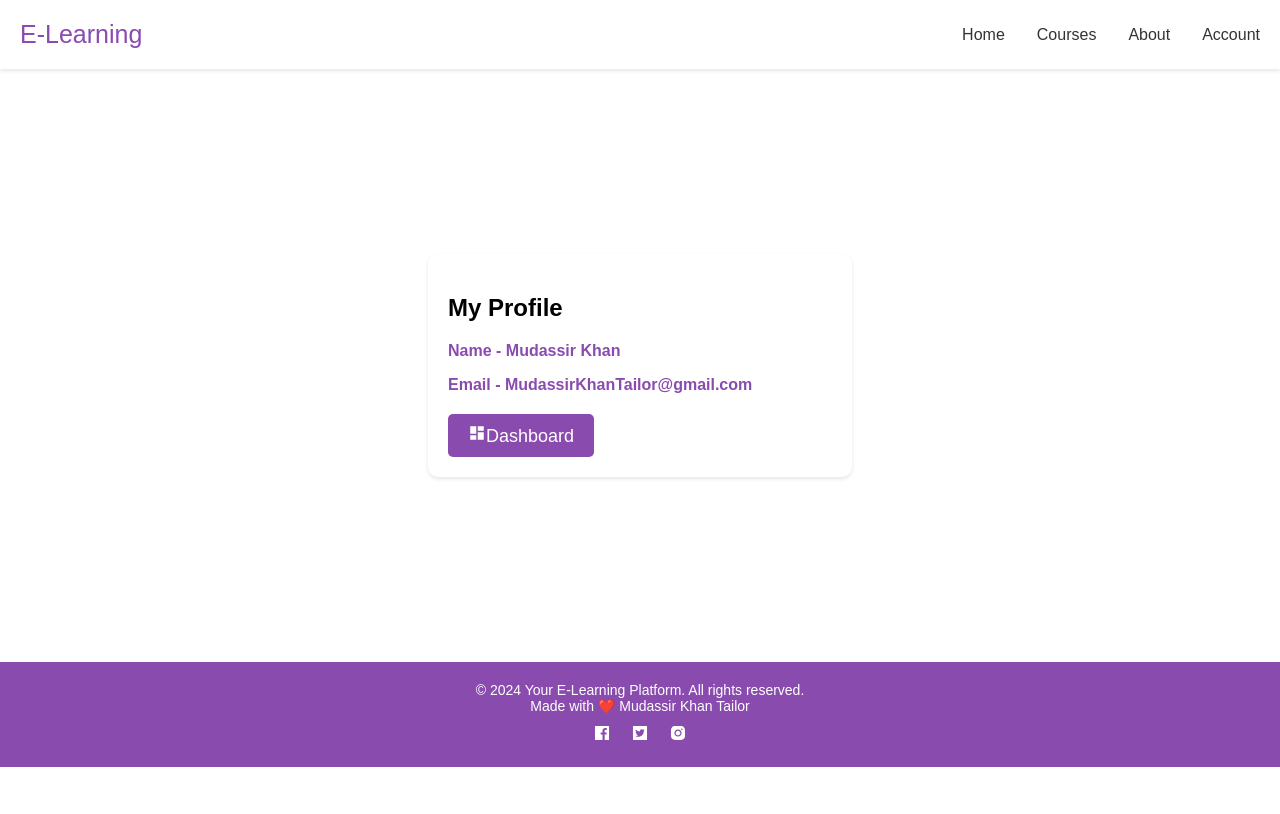
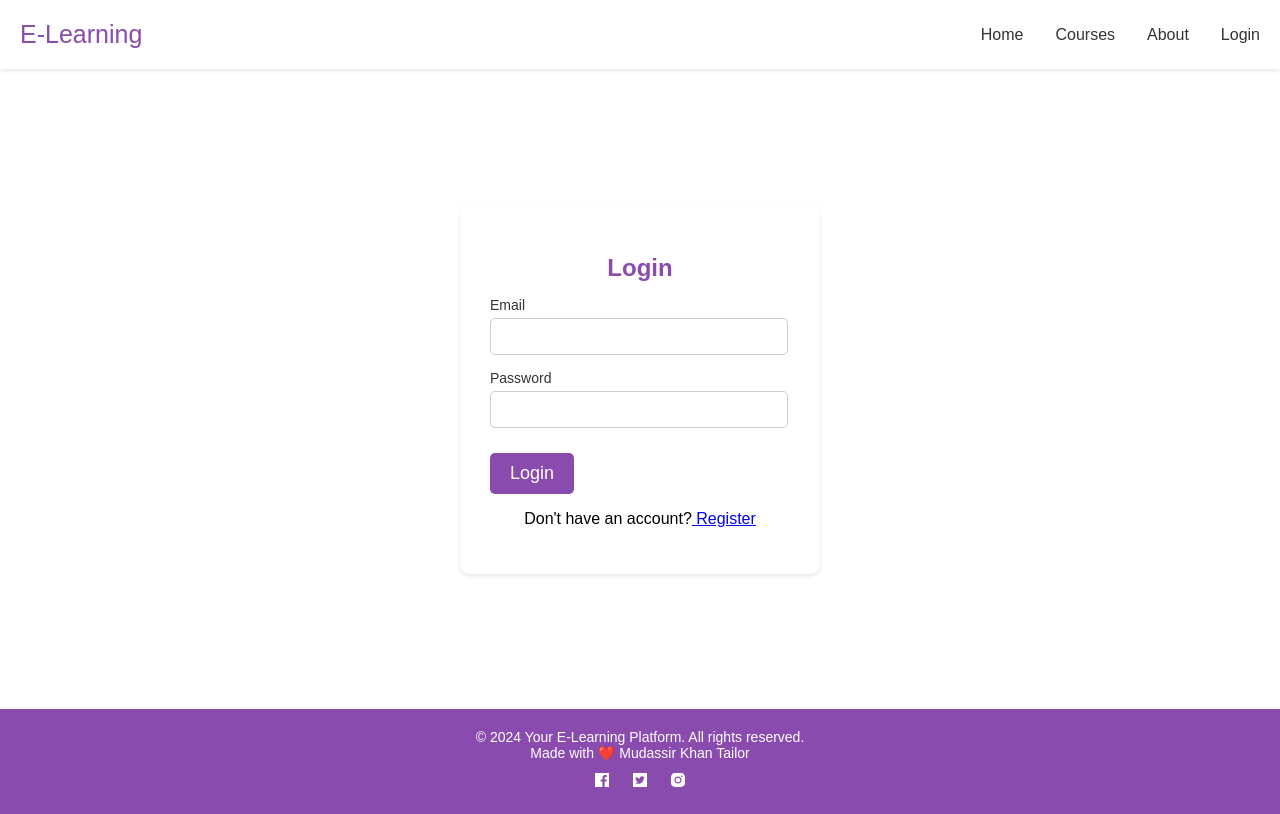
Before and after one commit to MudassirKhanT/E-Learning-Portal-Frontend, a React (Vite) app: page /account in a window 1280 px wide. Built offline with nearby package versions, Linux system fonts and the light colour scheme; no server answers.

Commit message:
add user authentication

```diff
--- a/package.json
+++ b/package.json
@@ -10,8 +10,10 @@
     "preview": "vite preview"
   },
   "dependencies": {
+    "axios": "^1.7.2",
     "react": "^18.3.1",
     "react-dom": "^18.3.1",
+    "react-hot-toast": "^2.4.1",
     "react-icons": "^5.2.1",
     "react-router-dom": "^6.25.1"
   },
--- a/src/App.jsx
+++ b/src/App.jsx
@@ -1,4 +1,4 @@
-import React from "react";
+import React, { useContext } from "react";
 import "./App.css";
 import { BrowserRouter, Routes, Route } from "react-router-dom";
 
@@ -10,22 +10,31 @@
 import Footer from "./components/Footer/Footer";
 import About from "./pages/About/About";
 import Account from "./pages/Account/Account";
+//import { UserData } from "./context/UserContext";
+import { UserContext } from "./context/UserContext";
+import Loading from "./components/Loading/Loading";
 
 const App = () => {
+  const { isAuth, user, loading } = useContext(UserContext);
+  //const { isAuth, user } = UserData();
   return (
     <>
+      {loading ? (
+        <Loading />
+      ) : (
         <BrowserRouter>
-        <Header />
+          <Header isAuth={isAuth} />
           <Routes>
             <Route path="/" element={<Home />} />
             <Route path="/about" element={<About />} />
-          <Route path="/account" element={<Account />} />
-          <Route path="/login" element={<Login />} />
-          <Route path="/register" element={<Register />} />
-          <Route path="/verify" element={<Verify />} />
+            <Route path="/account" element={isAuth ? <Account user={user} /> : <Login />} />
+            <Route path="/login" element={isAuth ? <Home /> : <Login />} />
+            <Route path="/register" element={isAuth ? <Home /> : <Register />} />
+            <Route path="/verify" element={isAuth ? <Home /> : <Verify />} />
           </Routes>
           <Footer />
         </BrowserRouter>
+      )}
     </>
   );
 };
--- a/src/components/Header/Header.jsx
+++ b/src/components/Header/Header.jsx
@@ -1,7 +1,7 @@
 import React from "react";
 import "./header.css";
 import { Link } from "react-router-dom";
-const Header = () => {
+const Header = ({ isAuth }) => {
   return (
     <header>
       <div className="logo">E-Learning</div>
@@ -9,7 +9,7 @@
         <Link to={"/"}> Home</Link>
         <Link to={"/courses"}> Courses</Link>
         <Link to={"/about"}> About</Link>
-        <Link to={"/account"}> Account</Link>
+        {isAuth ? <Link to={"/account"}> Account</Link> : <Link to={"/login"}> Login</Link>}
       </div>
     </header>
   );
--- /dev/null
+++ b/src/context/UserContext.jsx
@@ -0,0 +1,118 @@
+import React, { createContext, useContext, useEffect, useState } from "react";
+import axios from "axios";
+import { server } from "../main";
+import toast, { Toaster } from "react-hot-toast";
+
+const UserContext = createContext({});
+
+const UserContextProvider = ({ children }) => {
+  const [user, setUser] = useState([]);
+  const [isAuth, setIsAuth] = useState(false);
+  const [btnLoading, setBtnLoading] = useState(false);
+  const [loading, setLoading] = useState(true);
+
+  async function loginUser(email, password, navigate, fetchMyCourse) {
+    setBtnLoading(true);
+    try {
+      const { data } = await axios.post(`${server}/api/user/login`, {
+        email,
+        password,
+      });
+
+      toast.success(data.message);
+      localStorage.setItem("token", data.token);
+      setUser(data.user);
+      setIsAuth(true);
+      setBtnLoading(false);
+      navigate("/");
+      fetchMyCourse();
+    } catch (error) {
+      console.log("error", error);
+      setBtnLoading(false);
+      setIsAuth(false);
+      toast.error(error.response.data.message);
+    }
+  }
+
+  async function registerUser(name, email, password, navigate) {
+    setBtnLoading(true);
+    try {
+      const { data } = await axios.post(`${server}/api/user/register`, {
+        name,
+        email,
+        password,
+      });
+
+      toast.success(data.message);
+      localStorage.setItem("activationToken", data.activationToken);
+      setBtnLoading(false);
+      navigate("/verify");
+    } catch (error) {
+      setBtnLoading(false);
+      toast.error(error.response.data.message);
+    }
+  }
+
+  async function verifyOtp(otp, navigate) {
+    setBtnLoading(true);
+    const activationToken = localStorage.getItem("activationToken");
+    try {
+      const { data } = await axios.post(`${server}/api/user/verify`, {
+        otp,
+        activationToken,
+      });
+
+      toast.success(data.message);
+      navigate("/login");
+      localStorage.clear();
+      setBtnLoading(false);
+    } catch (error) {
+      toast.error(error.response.data.message);
+      setBtnLoading(false);
+    }
+  }
+
+  async function fetchUser() {
+    try {
+      const { data } = await axios.get(`${server}/api/user/me`, {
+        headers: {
+          token: localStorage.getItem("token"),
+        },
+      });
+
+      setIsAuth(true);
+      setUser(data.user);
+      setLoading(false);
+    } catch (error) {
+      console.log(error);
+      setLoading(false);
+    }
+  }
+
+  useEffect(() => {
+    fetchUser();
+  }, []);
+  return (
+    <UserContext.Provider
+      value={{
+        user,
+        setUser,
+        setIsAuth,
+        isAuth,
+        loginUser,
+        btnLoading,
+        loading,
+        registerUser,
+        verifyOtp,
+        fetchUser,
+      }}
+    >
+      {children}
+      <Toaster />
+    </UserContext.Provider>
+  );
+};
+
+//export const UserData = () => useContext(UserContext);
+
+export { UserContext, UserContextProvider };
--- a/src/main.jsx
+++ b/src/main.jsx
@@ -1,9 +1,13 @@
 import React from "react";
 import ReactDOM from "react-dom/client";
 import App from "./App.jsx";
+import { UserContextProvider } from "./context/UserContext.jsx";
 
+export const server = "http://localhost:5000";
 ReactDOM.createRoot(document.getElementById("root")).render(
   <React.StrictMode>
-    <App />
+    <UserContextProvider>
+      <App />
+    </UserContextProvider>
   </React.StrictMode>
 );
--- a/src/pages/Account/Account.jsx
+++ b/src/pages/Account/Account.jsx
@@ -1,24 +1,45 @@
-import React from "react";
+import React, { useContext } from "react";
 import { MdDashboard } from "react-icons/md";
+import { IoMdLogOut } from "react-icons/io";
 import "./account.css";
-const Account = () => {
+//mport { UserData } from "../../context/UserContext";
+import { UserContext } from "../../context/UserContext";
+import toast from "react-hot-toast";
+import { useNavigate } from "react-router-dom";
+const Account = ({ user }) => {
+  const { setIsAuth, setUser } = useContext(UserContext);
+  const navigate = useNavigate();
+  const logoutHandler = () => {
+    localStorage.clear();
+    setUser([]);
+    setIsAuth(false);
+    toast.success("Logged Out");
+    navigate("/login");
+  };
   return (
     <div>
+      {user && (
         <div className="profile">
           <h2>My Profile</h2>
           <div className="profile-info">
             <p>
-            <strong>Name - Mudassir Khan</strong>
+              <strong>Name - {user.name}</strong>
             </p>
             <p>
-            <strong>Email - MudassirKhanTailor@gmail.com</strong>
+              <strong>Email - {user.email}</strong>
             </p>
             <button className="common-btn">
               <MdDashboard />
               Dashboard
             </button>
+            <br />
+            <button onClick={logoutHandler} className="common-btn" style={{ background: "red" }}>
+              <IoMdLogOut />
+              Logout
+            </button>
           </div>
         </div>
+      )}
     </div>
   );
 };
--- a/src/pages/Auth/Login.jsx
+++ b/src/pages/Auth/Login.jsx
@@ -1,17 +1,31 @@
-import React from "react";
+import React, { useContext, useState } from "react";
 import "./Auth.css";
-import { Link } from "react-router-dom";
+import { Link, useNavigate } from "react-router-dom";
+//import { UserData } from "../../context/UserContext";
+import { UserContext } from "../../context/UserContext";
+
 const Login = () => {
+  const { btnLoading, loginUser } = useContext(UserContext);
+  //const { btnLoading, loginUser } = UserData();
+  const navigate = useNavigate();
+  const [email, setEmail] = useState("");
+  const [password, setPassword] = useState("");
+  const submitHandler = async (e) => {
+    e.preventDefault();
+    await loginUser(email, password, navigate, "");
+  };
   return (
     <div className="auth-page">
       <div className="auth-form">
         <h2>Login</h2>
-        <form>
+        <form onSubmit={submitHandler}>
           <label htmlFor="email">Email</label>
-          <input type="email" required />
+          <input type="email" value={email} onChange={(e) => setEmail(e.target.value)} required />
           <label htmlFor="password">Password</label>
-          <input type="password" required />
-          <button className="common-btn">Login</button>
+          <input type="password" value={password} onChange={(e) => setPassword(e.target.value)} required />
+          <button disabled={btnLoading} type="submit" className="common-btn">
+            {btnLoading ? "Please Wait..." : "Login"}
+          </button>
         </form>
         <p>
           Don't have an account?
--- a/src/pages/Auth/Register.jsx
+++ b/src/pages/Auth/Register.jsx
@@ -1,19 +1,33 @@
-import React from "react";
+import React, { useState } from "react";
 import "./Auth.css";
 import { Link } from "react-router-dom";
+import { useNavigate } from "react-router-dom";
+import { UserContext } from "../../context/UserContext";
+import { useContext } from "react";
 const Register = () => {
+  const { btnLoading, registerUser } = useContext(UserContext);
+  const [name, setName] = useState("");
+  const navigate = useNavigate();
+  const [email, setEmail] = useState("");
+  const [password, setPassword] = useState("");
+  const submitHandler = async (e) => {
+    e.preventDefault();
+    await registerUser(name, email, password, navigate);
+  };
   return (
     <div className="auth-page">
       <div className="auth-form">
         <h2>Register</h2>
-        <form>
+        <form onSubmit={submitHandler}>
           <label htmlFor="name">Name</label>
-          <input type="name" required />
+          <input type="name" value={name} onChange={(e) => setName(e.target.value)} required />
           <label htmlFor="email">Email</label>
-          <input type="email" required />
+          <input type="email" value={email} onChange={(e) => setEmail(e.target.value)} required />
           <label htmlFor="password">Password</label>
-          <input type="password" required />
-          <button className="common-btn">Register</button>
+          <input type="password" value={password} onChange={(e) => setPassword(e.target.value)} required />
+          <button disabled={btnLoading} type="submit" className="common-btn">
+            {btnLoading ? "Please Wait..." : "Register"}
+          </button>
         </form>
         <p>
           have an account?
--- a/src/pages/Auth/Verify.jsx
+++ b/src/pages/Auth/Verify.jsx
@@ -1,15 +1,28 @@
-import React from "react";
+import React, { useState } from "react";
 import "./Auth.css";
 import { Link } from "react-router-dom";
+import { useNavigate } from "react-router-dom";
+import { UserContext } from "../../context/UserContext";
+import { useContext } from "react";
 const Verify = () => {
+  const { btnLoading, verifyOtp } = useContext(UserContext);
+  const navigate = useNavigate();
+  const [otp, setOtp] = useState("");
+  const submitHandler = async (e) => {
+    e.preventDefault();
+    await verifyOtp(Number(otp), navigate);
+    console.log(otp);
+  };
   return (
     <div className="auth-page">
       <div className="auth-form">
         <h2>Veify Account</h2>
-        <form>
+        <form onSubmit={submitHandler}>
           <label htmlFor="otp">Otp</label>
-          <input type="number" required />
-          <button className="common-btn">Verify</button>
+          <input type="number" value={otp} onChange={(e) => setOtp(e.target.value)} required />
+          <button disabled={btnLoading} type="submit" className="common-btn">
+            {btnLoading ? "Please wait..." : "Verify"}
+          </button>
         </form>
         <p>
           Go to <Link to="/login"> Login</Link> page
```
Also changed, not shown: 1 other file (tests, documents, lock files or other folders). Lines whose indentation alone changed are shown as unchanged.
